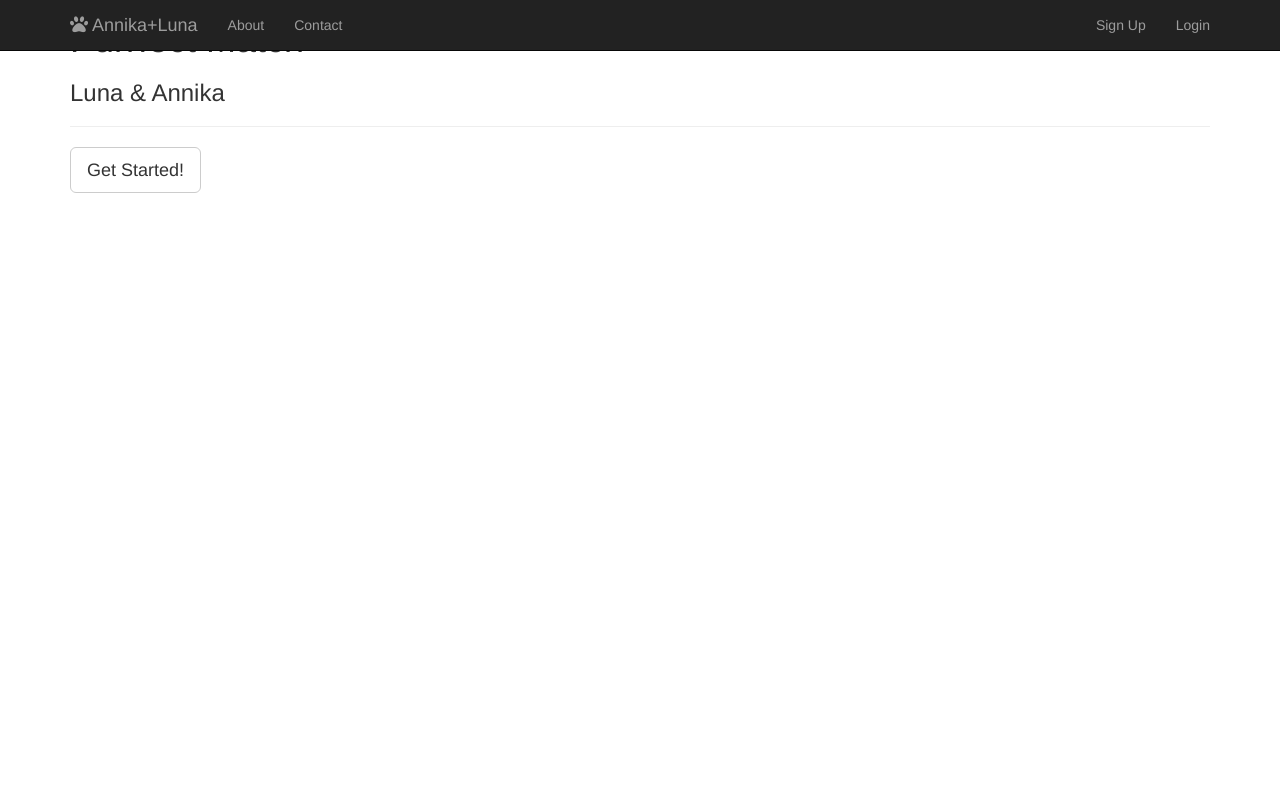
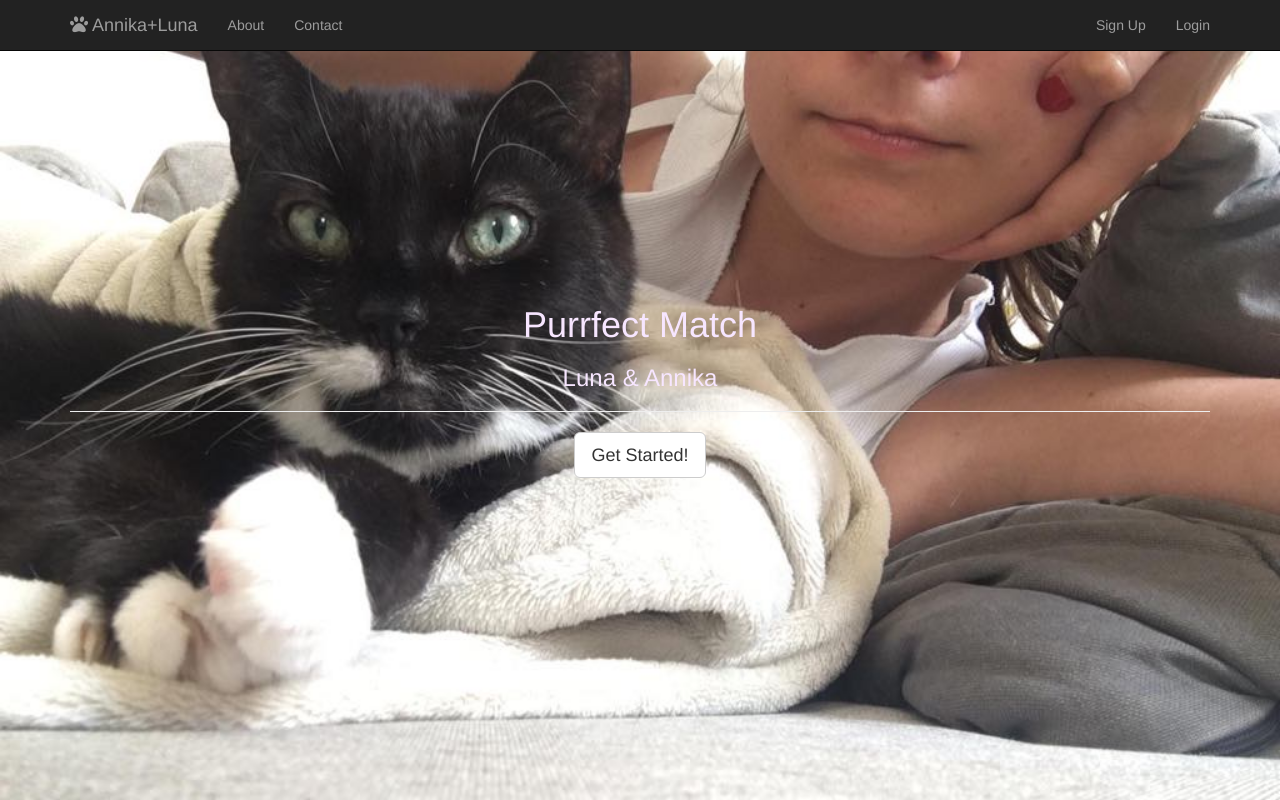
Before and after one commit to GanxtaMo/Udemy-Course, a plain HTML site: page index.html in a window 1280 px wide. Drawn offline with nearby package versions, Linux system fonts and the light colour scheme.

Commit message:
jpg fix5

```diff
--- a/index.html
+++ b/index.html
@@ -5,7 +5,7 @@
 		<!-- Latest compiled and minified CSS -->
 		<link rel="stylesheet" href="https://maxcdn.bootstrapcdn.com/bootstrap/3.3.7/css/bootstrap.min.css" integrity="sha384-BVYiiSIFeK1dGmJRAkycuHAHRg32OmUcww7on3RYdg4Va+PmSTsz/K68vbdEjh4u" crossorigin="anonymous">
 		<link rel="stylesheet" href="https://cdnjs.cloudflare.com/ajax/libs/font-awesome/5.12.0/css/all.min.css" integrity="sha256-ybRkN9dBjhcS2qrW1z+hfCxq+1aBdwyQM5wlQoQVt/0=" crossorigin="anonymous" />
-		<link type="text/css" href="https://github.com/GanxtaMo/Udemy-Course/blob/master/app.css">
+		<link rel="stylesheet" type="text/css" href="https://raw.githubusercontent.com/GanxtaMo/Udemy-Course/master/app.css">
 	</head>
 	<body>
 		<nav class="navbar navbar-inverse navbar-fixed-top">
```
